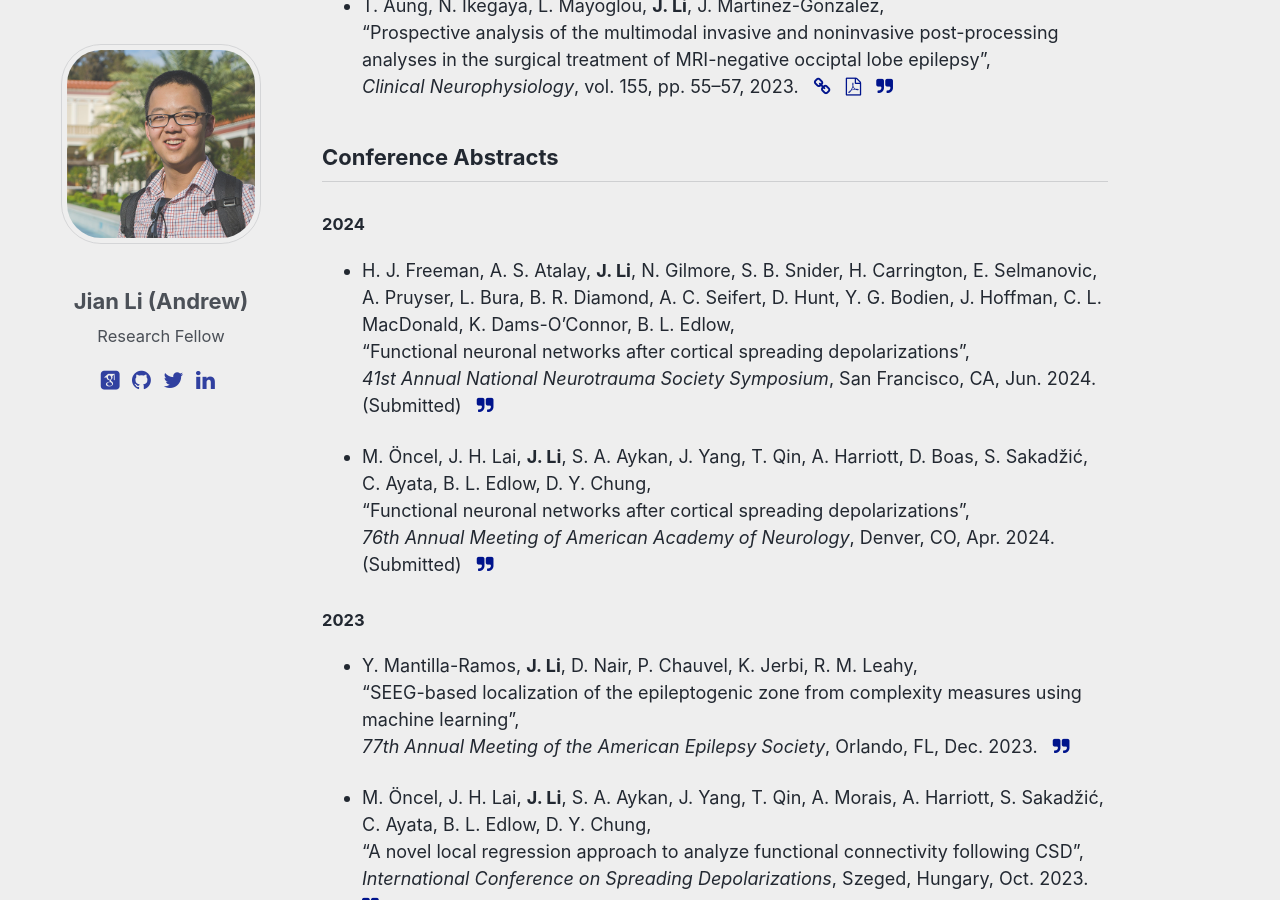
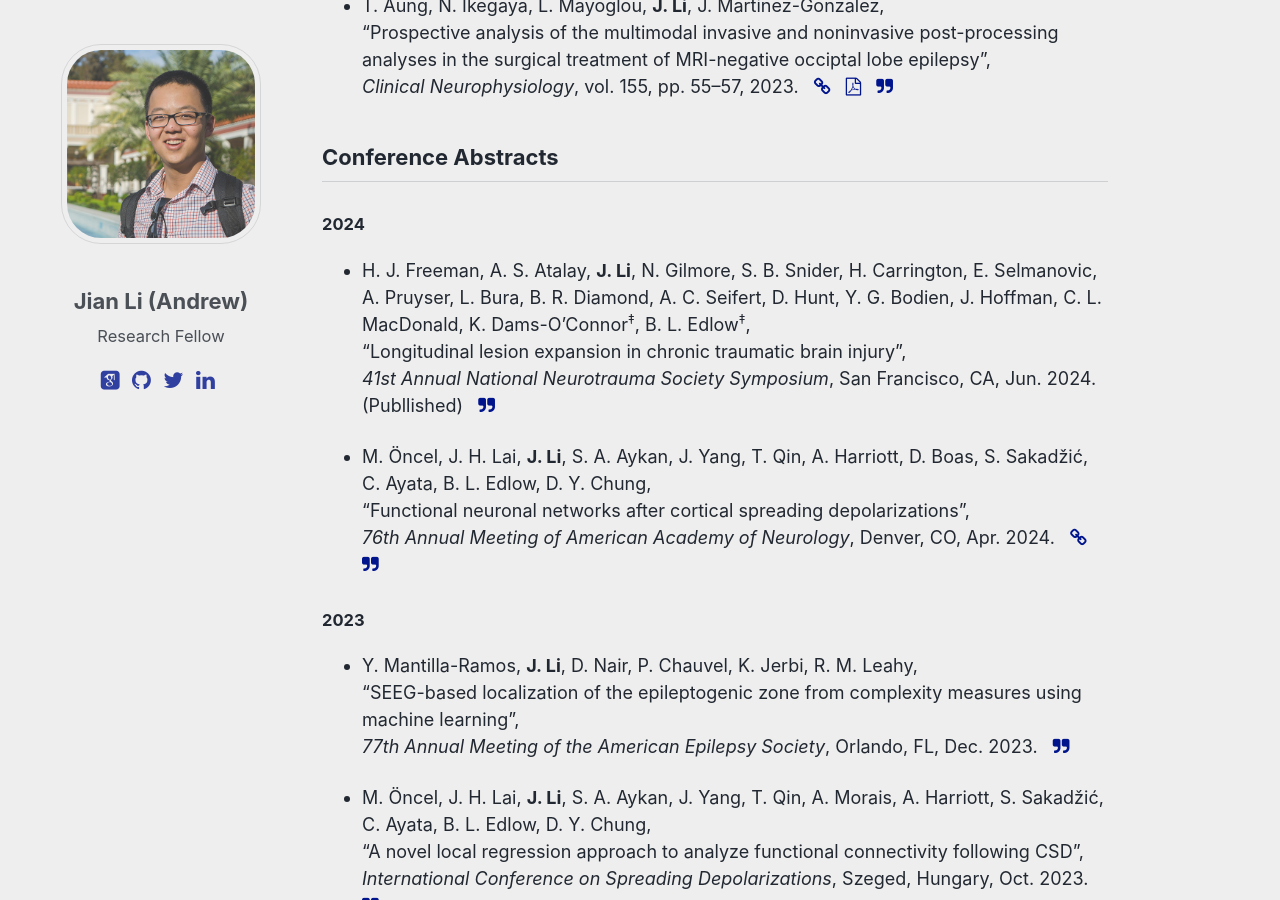
Before and after one commit to silencer1127/silencer1127.github.io, a Jekyll site: the page built from _pages/pub_archive.md, in a window 1280 px wide and 900 px high, scrolled down 437 px. Built offline with Jekyll 4.4.1, drawn with Linux system fonts in a browser that asks for light colours; some web fonts are replaced; comment, search, counter and statistics services are not loaded.

Commit message:
updated pub

```diff
--- a/_includes/bib_derivatives/abstract.md
+++ b/_includes/bib_derivatives/abstract.md
@@ -1,12 +1,12 @@
 ### 2024
 
-* H. J. Freeman, A. S. Atalay, **J. Li**, N. Gilmore, S. B. Snider, H. Carrington, E. Selmanovic, A. Pruyser, L. Bura, B. R. Diamond, A. C. Seifert, D. Hunt, Y. G. Bodien, J. Hoffman, C. L. MacDonald, K. Dams-O'Connor, B. L. Edlow,
-"Functional neuronal networks after cortical spreading depolarizations",
-*41st Annual National Neurotrauma Society Symposium*, San Francisco, CA, Jun. 2024. (Submitted) &nbsp; [<i class="fa fa-quote-right"></i>](/files/bib/Freeman_2024_NNS_Functional.bib)
+* H. J. Freeman, A. S. Atalay, **J. Li**, N. Gilmore, S. B. Snider, H. Carrington, E. Selmanovic, A. Pruyser, L. Bura, B. R. Diamond, A. C. Seifert, D. Hunt, Y. G. Bodien, J. Hoffman, C. L. MacDonald, K. Dams-O'Connor<sup>&Dagger;</sup>, B. L. Edlow<sup>&Dagger;</sup>,
+"Longitudinal lesion expansion in chronic traumatic brain injury",
+*41st Annual National Neurotrauma Society Symposium*, San Francisco, CA, Jun. 2024. (Publlished) &nbsp; [<i class="fa fa-quote-right"></i>](/files/bib/Freeman_2024_NNS_Longitudinal.bib)
 
 * M. Öncel, J. H. Lai, **J. Li**, S. A. Aykan, J. Yang, T. Qin, A. Harriott, D. Boas, S. Sakadžić, C. Ayata, B. L. Edlow, D. Y. Chung,
 "Functional neuronal networks after cortical spreading depolarizations",
-*76th Annual Meeting of American Academy of Neurology*, Denver, CO, Apr. 2024. (Submitted) &nbsp; [<i class="fa fa-quote-right"></i>](/files/bib/Oncel_2024_AAN_Functional.bib)
+*76th Annual Meeting of American Academy of Neurology*, Denver, CO, Apr. 2024.  &nbsp; [<i class="fa fa-link"></i>](https://doi.org/10.1212/WNL.0000000000205353){:target="Oncel_2024_AAN_Functional-LINK"} &nbsp; [<i class="fa fa-quote-right"></i>](/files/bib/Oncel_2024_AAN_Functional.bib)
 
 ### 2023
 
```
Also changed, not shown: _includes/bib_derivatives/journal.md (+10 -0 lines), _pages/publication.md (+1 -1 lines), files/bib/Edlow_2024_SciTranslMed_Multimodal.bib (added, +11 -0 lines), files/bib/Freeman_2024_NNS_Longitudinal.bib (added, +10 -0 lines), index.md (+3 -1 lines), 1 other file.
